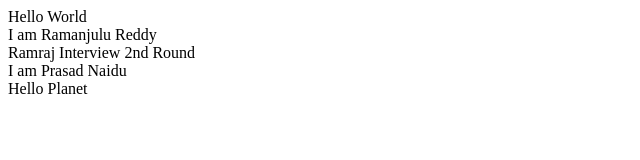
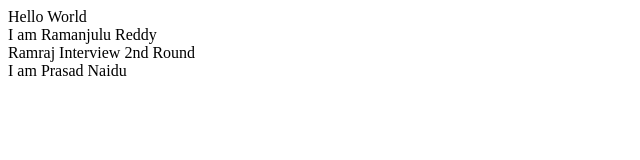
Before and after one commit to ramu241993/Tutorials, a plain HTML site: page Index.html in a window 1280 px wide. Shown: the whole page, without its empty margins (0-640 px from the left). Drawn offline with Linux system fonts and the light colour scheme.

Commit message:
Revert "6th Commit"
This reverts commit 13bf40c04015611aa2e369911abc034c5c428d25.

```diff
--- a/Index.html
+++ b/Index.html
@@ -2,4 +2,3 @@
 <div>I am Ramanjulu Reddy</div>
 <div> Ramraj Interview 2nd Round</div>
 <div>I am Prasad Naidu</dir>
-<div>Hello Planet</div>
```
